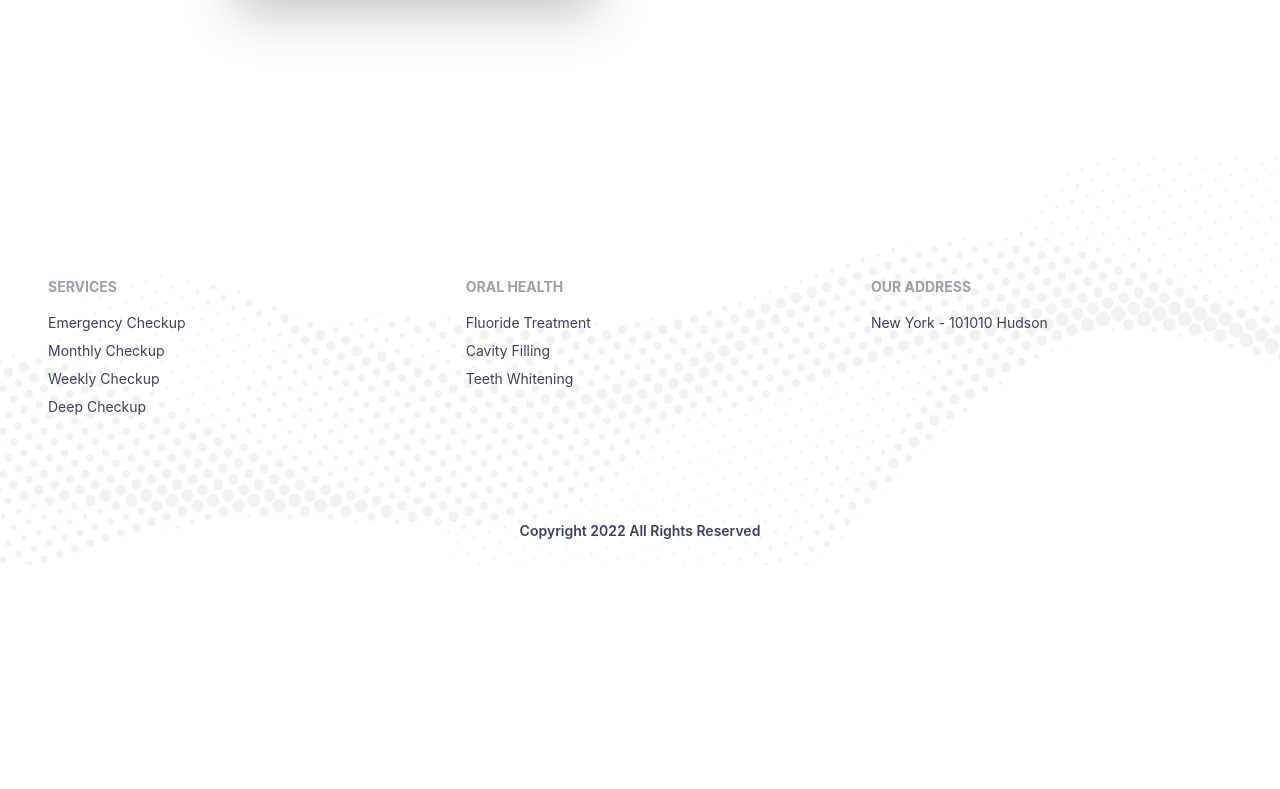
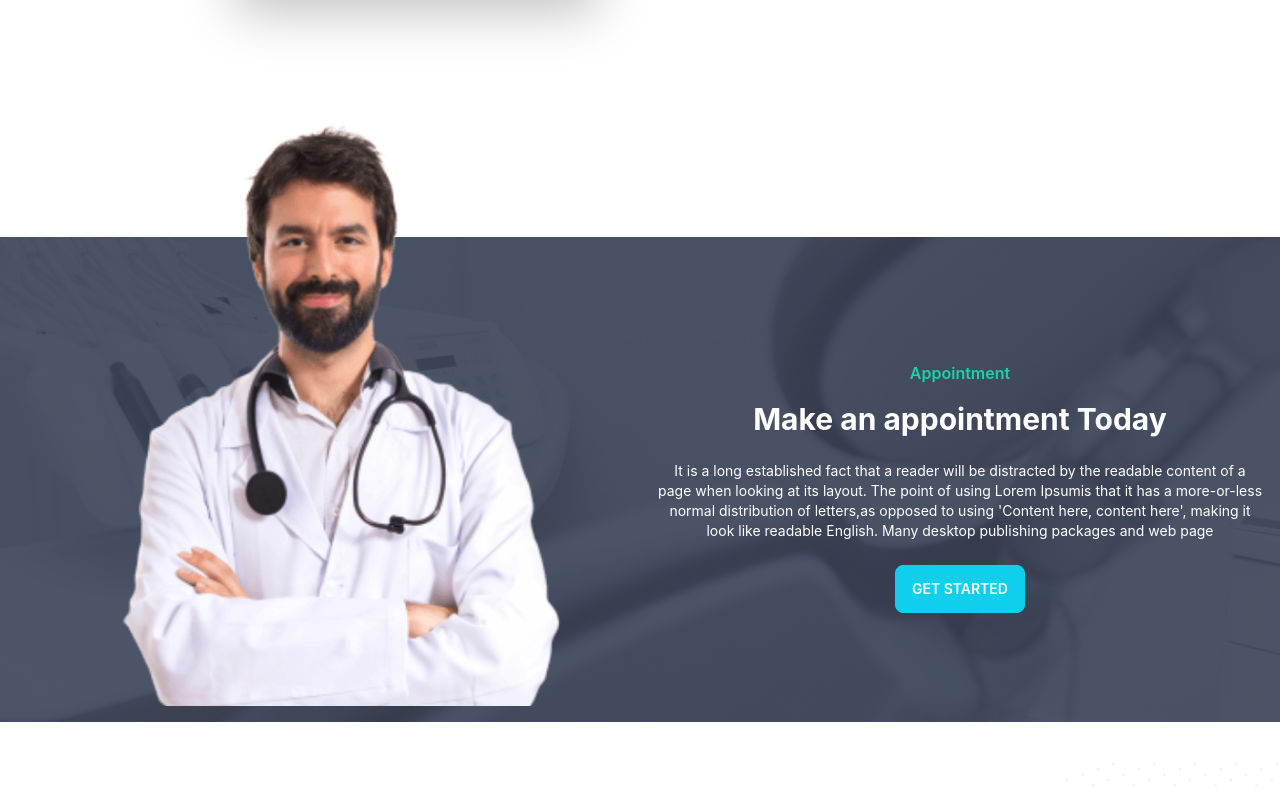
Before and after one commit to rahad2694/livestock_tracker, a React (Create React App) app: page / in a window 1280 px wide. Shown: the part 2371-3160 px from the top of the page. Before the commit the page ends 2936 px from the top, so only its background shows below. Built offline with nearby package versions, Linux system fonts and the light colour scheme.

Commit message:
Make Appointment section added

```diff
--- /dev/null
+++ b/src/pages/Home/Banner_3_appoinment.js
@@ -0,0 +1,22 @@
+import React from 'react';
+import doctorLogo from './../../assets/images/doctor-small.png'
+
+const Banner_3_appoinment = () => {
+    return (
+        <div className='pt-10'>
+            <div className="hero my-10 bg-white bg-[url('/src/assets/images/appointment.png')] bg-cover">
+                <div className="hero-content flex-col lg:flex-row">
+                    <img src={doctorLogo} alt='' className="w-2/4 hidden lg:block mt-[-140px]" />
+                    <div className='text-white px-2 lg:px-0 lg:py-0 py-8'>
+                        <h1 className='text-secondary font-semibold my-4'>Appointment</h1>
+                        <h1 className="text-3xl font-bold">Make an appointment Today</h1>
+                        <p className="py-6 text-sm">It is a long established fact that a reader will be distracted by the readable content of a page when looking at its layout. The point of using Lorem Ipsumis that it has a more-or-less normal distribution of letters,as opposed to using 'Content here, content here', making it look like readable English. Many desktop publishing packages and web page</p>
+                        <button className="btn btn-primary text-white">Get Started</button>
+                    </div>
+                </div>
+            </div>
+        </div>
+    );
+};
+
+export default Banner_3_appoinment;
--- a/src/pages/Home/Home.js
+++ b/src/pages/Home/Home.js
@@ -1,6 +1,7 @@
 import React from 'react';
 import Banner from './Banner';
 import Banner_2 from './Banner_2';
+import Banner_3_appoinment from './Banner_3_appoinment';
 import Services from './Services';
 
 
@@ -14,6 +15,7 @@
             </div>
             <Services></Services>
             <Banner_2></Banner_2>
+            <Banner_3_appoinment></Banner_3_appoinment>
 
         </div>
     );
```
